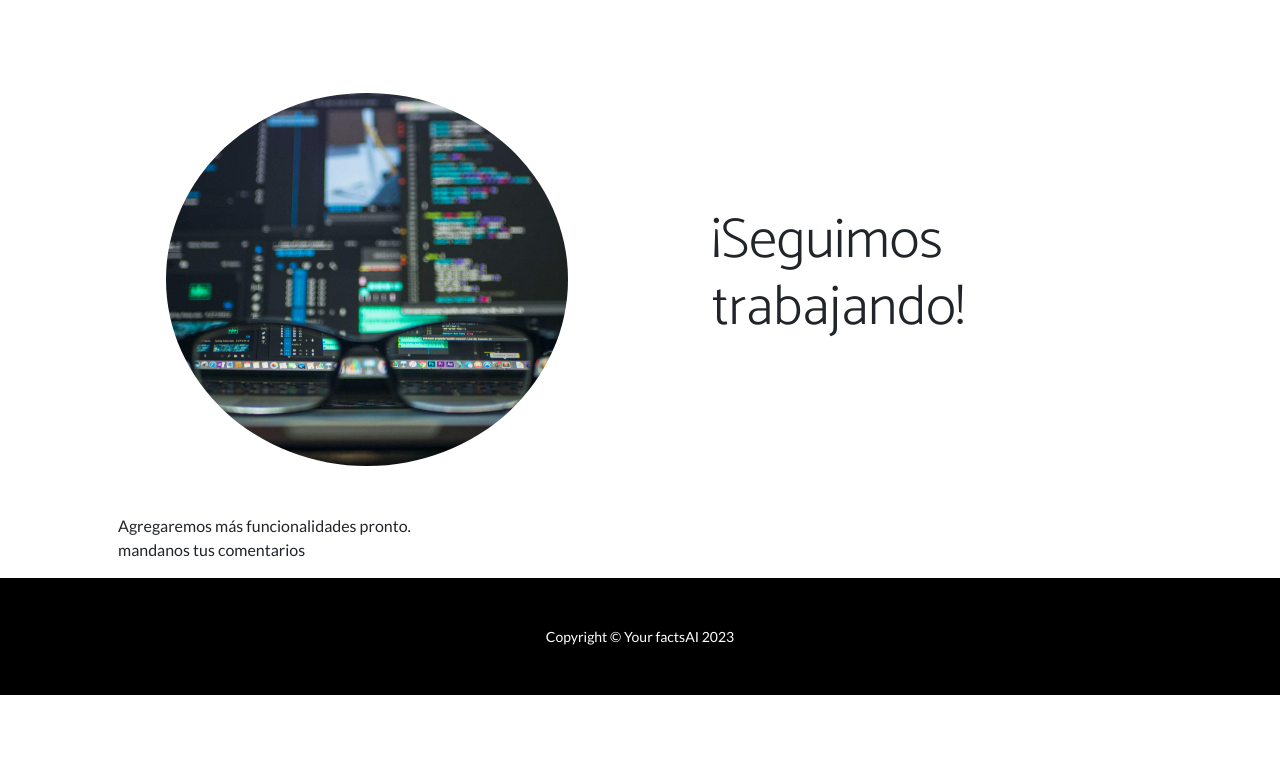
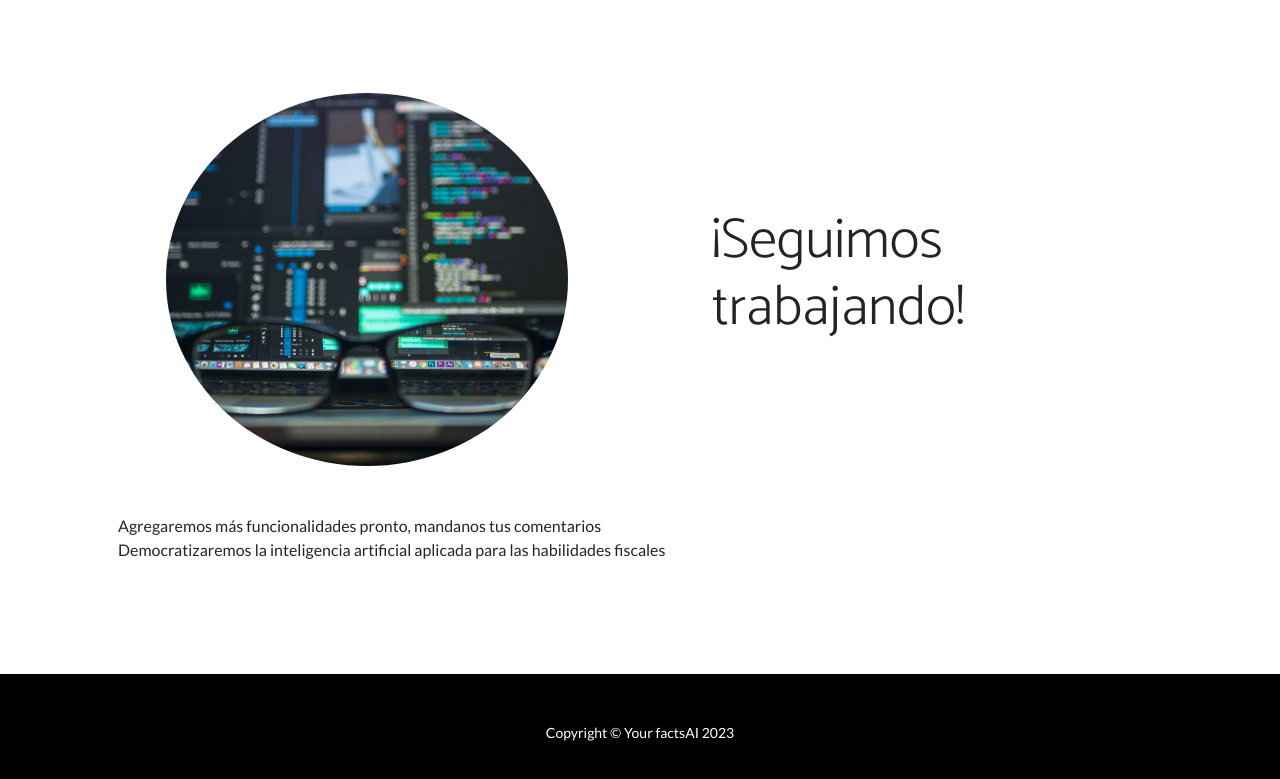
Before and after one commit to factsaixyz/landing, a plain HTML site: page index.html in a window 1280 px wide. Shown: the part 1367-2146 px from the top of the page. Before the commit the page ends 2062 px from the top, so only its background shows below. Drawn offline with nearby package versions, Linux system fonts and the light colour scheme.

Commit message:
mejora de espacio al final de la pagina

```diff
--- a/index.html
+++ b/index.html
@@ -71,28 +71,26 @@
                             <h2 class="display-4">¡Seguimos trabajando!</h2>
                         </div>
                     </div>
-                    <p>Agregaremos más funcionalidades pronto.<br>mandanos tus comentarios <br> </p>
+                    <p>Agregaremos más funcionalidades pronto, mandanos tus comentarios <br> Democratizaremos la inteligencia artificial aplicada para las habilidades fiscales </p>
                 </div>
             </div>
         </section>
-        <!-- Content section 3-->
-         <!--
+
+
         <section>
             <div class="container px-5">
                 <div class="row gx-5 align-items-center">
                     <div class="col-lg-6 order-lg-2">
-                        <div class="p-5"><img class="img-fluid rounded-circle" src="assets/img/03.jpg" alt="..." /></div>
-                    </div>
+                         </div>
                     <div class="col-lg-6 order-lg-1">
                         <div class="p-5">
-                            <h2 class="display-4">Let there be rock!</h2>
-                            <p>Lorem ipsum dolor sit amet, consectetur adipisicing elit. Quod aliquid, mollitia odio veniam sit iste esse assumenda amet aperiam exercitationem, ea animi blanditiis recusandae! Ratione voluptatum molestiae adipisci, beatae obcaecati.</p>
+
                         </div>
                     </div>
                 </div>
             </div>
         </section>
-        -->
+
         <!-- Footer-->
         <footer class="py-5 bg-black">
             <div class="container px-5"><p class="m-0 text-center text-white small">Copyright &copy; Your factsAI 2023</p></div>
```
